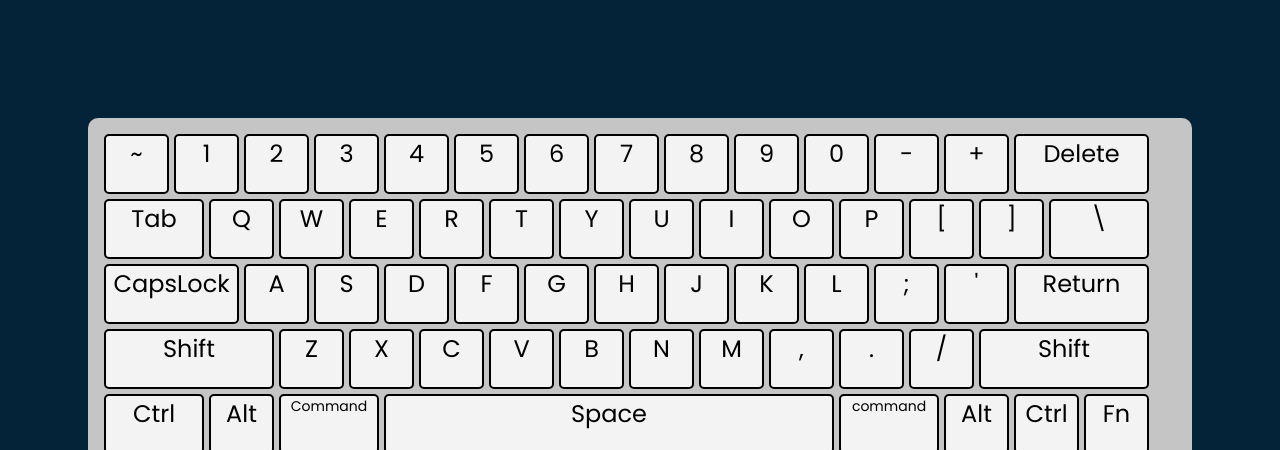
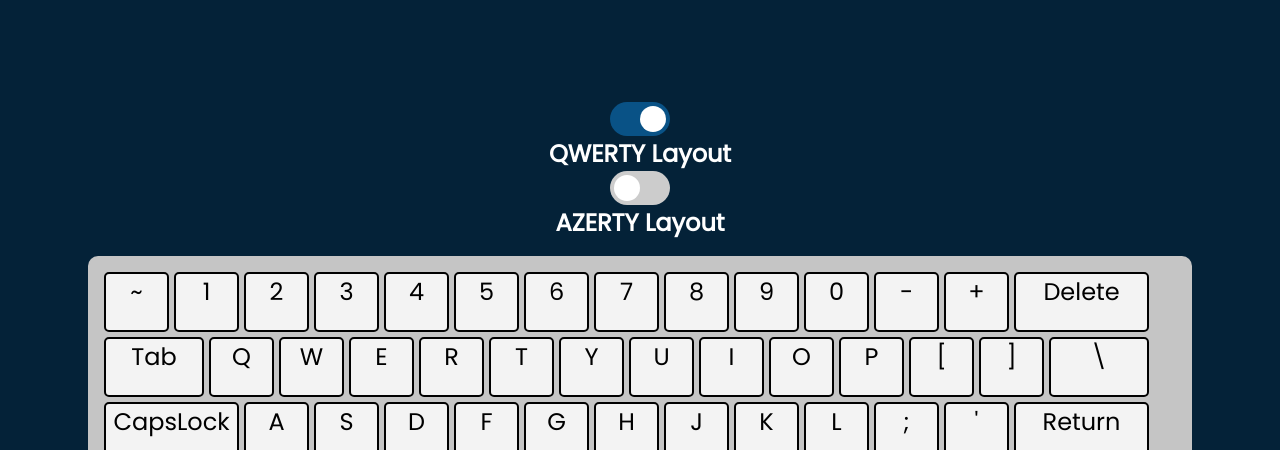
Before and after one commit to Greeny127/Typing-Helper, a plain HTML site: page index.html in a window 1280 px wide. Shown: the part 650-1100 px from the top of the page. Drawn offline with nearby package versions, Linux system fonts and the light colour scheme.

Commit message:
(WIP) New keyboard layouts

```diff
--- a/index.css
+++ b/index.css
@@ -10,7 +10,7 @@
     position: relative;
 }
 
-span {
+.animspan {
     border-right: .05em solid;
     animation: caret 1s steps(1) infinite;
 }
@@ -21,6 +21,7 @@ body {
 
 .title-container {
     font-family: 'Anonymous Pro', monospace;
+    background-color: #074470;
 }
 
 #title{
@@ -125,6 +126,79 @@ body {
     background-color: #042238;
 }
 
+.switch {
+    position: relative;
+    display: inline-block;
+    width: 60px;
+    height: 34px;
+    background-color: #042238;
+}
+
+.switch input {
+  opacity: 0;
+  width: 0;
+  height: 0;
+}
+
+.slider {
+  position: absolute;
+  cursor: pointer;
+  top: 0;
+  left: 0;
+  right: 0;
+  bottom: 0;
+  background-color: #ccc;
+  -webkit-transition: .4s;
+  transition: .4s;
+}
+
+.slider:before {
+  position: absolute;
+  content: "";
+  height: 26px;
+  width: 26px;
+  left: 4px;
+  bottom: 4px;
+  background-color: white;
+  -webkit-transition: .4s;
+  transition: .4s;
+}
+
+input:checked + .slider {
+  background-color: #095286;
+}
+
+input:focus + .slider {
+  box-shadow: 0 0 1px #095286;
+}
+
+input:checked + .slider:before {
+  -webkit-transform: translateX(26px);
+  -ms-transform: translateX(26px);
+  transform: translateX(26px);
+}
+
+/* Rounded sliders */
+.slider.round {
+  border-radius: 34px;
+}
+
+.slider.round:before {
+  border-radius: 50%;
+}
+
+.options {
+    background-color: #042238;
+    /* display: flex; */
+}
+
+.azerty-option{
+    background-color: #042238;
+}
+
+.options h2{
+    background-color: #042238;
+}
 @keyframes caret {
     50% {
       border-color: transparent;
--- a/index.html
+++ b/index.html
@@ -21,6 +21,28 @@
 
         <div class="words-container">
             <h1 class="words">ffj jfjf fj fff jjjjj fj jff fjj jfjf fjfjj</h1>
+        </div>
+
+        <div class="options">
+            <div class="qwerty-option options">
+                <label class="switch">
+                    <input class="querty layout" type="radio" name="layouts" value="1" checked>
+                    <span class="slider round"></span>
+                </label>
+
+                <h2>QWERTY Layout</h2>
+            </div>
+
+            <div class="azerty-option options">
+                <label class="switch">
+                    <input class="azerty layout" type="radio" name="layouts" value="2">
+                    <span class="slider round"></span>
+                </label>
+
+                <h2>AZERTY Layout</h2>
+            </div>
+
+            <script src="scripts/options.js"></script>
         </div>
 
         <!--======================================================     Keyboard class, UGLY DO NOT LOOK   ======================================================================= -->
--- /dev/null
+++ b/scripts/options.js
@@ -0,0 +1,14 @@
+$(function()
+    {
+      $('[name="layouts"]').change(function()
+      {
+        if ($(this).val() == "2") {
+           console.log("2");
+        }
+
+        else{
+            console.log("1");
+        };
+
+      });
+});
--- a/scripts/typinganim.js
+++ b/scripts/typinganim.js
@@ -8,7 +8,7 @@ document.addEventListener('DOMContentLoaded',function(event){
       // chekc if text isn't finished yet
       if (i < (text.length)) {
         // add next character to h1
-       document.querySelector("#subtitle").innerHTML = text.substring(0, i+1) +'<span aria-hidden="true"></span>';
+       document.querySelector("#subtitle").innerHTML = text.substring(0, i+1) +'<span class="animspan" aria-hidden="true"></span>';
 
         // wait for a while and call this function again for next character
         setTimeout(function() {
```
